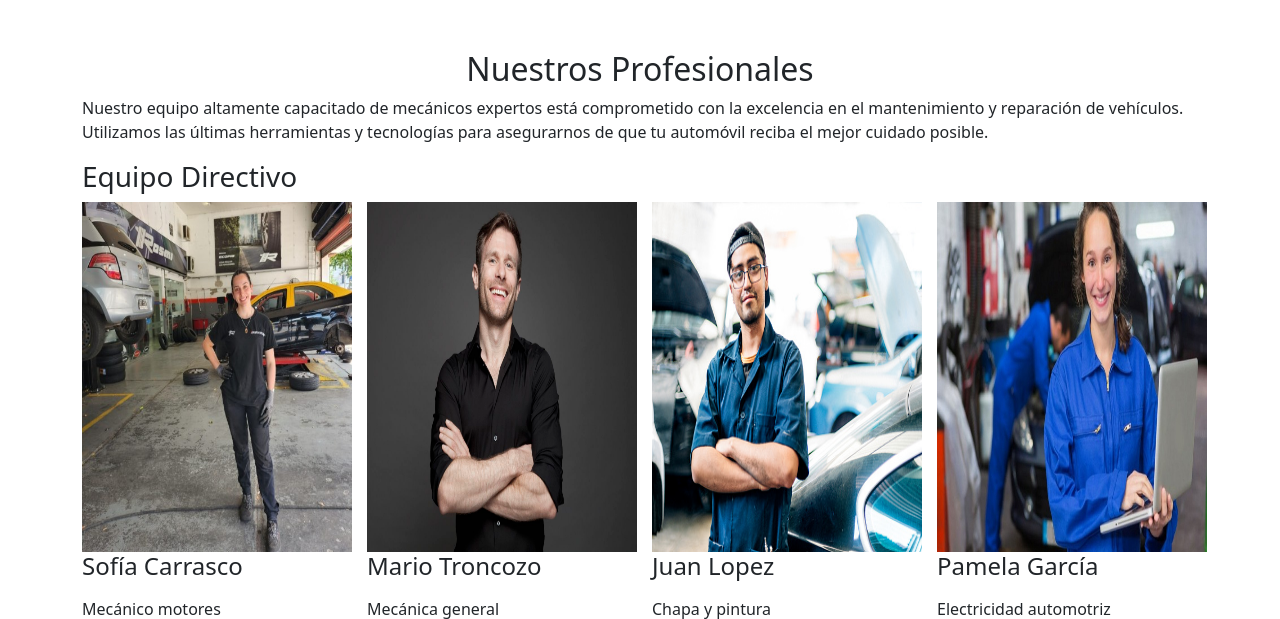
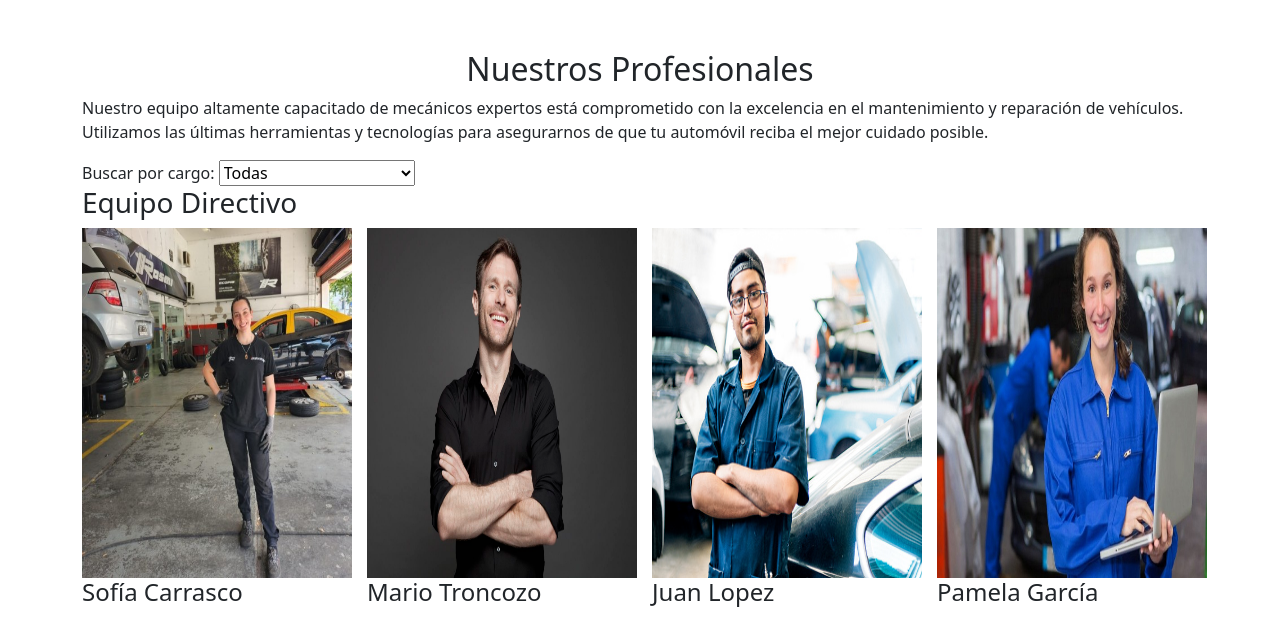
Before and after one commit to BarbaraAlegria/ProgramacionWeb, a Django app: page /pagmecanicos/ in a window 1280 px wide. Shown: the part 84-703 px from the top of the page. Run offline with Django 4.2, Linux system fonts and the light colour scheme; data comes from the database, SQL or seed files in the repository; both versions use the stored data as it was after the commit; some libraries are stand-ins or nearby versions.

Commit message:
select mecanico django

```diff
--- a/tallermecanico/appweb/templates/pagmecanicos.html
+++ b/tallermecanico/appweb/templates/pagmecanicos.html
@@ -2,20 +2,43 @@
 {% load static %}
 
 {% block contenido %}
+<script>
+  function filtrar(observacion)
+  {
+      window.location.href="/pagmecanicos?nom_cargo="+$('#filter_cargo').val();
+  }
+</script>
 
 <div class="container" style="margin-top: 50px">
   <center><h2>Nuestros Profesionales</h2></center>
   <p>Nuestro equipo altamente capacitado de mecánicos expertos está comprometido con la excelencia en el mantenimiento y
     reparación de vehículos. Utilizamos las últimas herramientas y tecnologías para asegurarnos de que tu automóvil reciba
     el mejor cuidado posible.</p>
+
+    <label for="filter_cargo">Buscar por cargo:</label>
+<select name="filter_cargo" id="filter_cargo" onchange="filtrar()">
+  <option value="">Todas</option>
+  {% for cargo in cargos %}
+    <option value="{{ cargo.nombre }}">{{ cargo.nombre }}</option>
+  {% endfor %}
+</select>
+
+
+
+
+    {% for mecanico in mecanicos %}
+      <!-- Mostrar información del mecánico -->
+    {% endfor %}
+
   <div id="profesionales_excelencia" class="row">
     <div class="cont-profesionales col-lg-12 col-md-12 col-sm-12 col-xs-12">
       <h3>Equipo Directivo</h3>
+
       <div class="cont-listado row">
-
 
         {% for p in mecanicos %}
         <div class="col-lg-3 col-md-3 col-sm-6 col-xs-12">
+
           <div class="prof int">
             <figure>
               <a href="#">
--- a/tallermecanico/appweb/views.py
+++ b/tallermecanico/appweb/views.py
@@ -1,5 +1,5 @@
 from django.shortcuts import render, redirect, get_object_or_404
-from .models import Mecanico,Atencion,list_categoria
+from .models import Mecanico,Atencion,list_categoria,Cargo
 from .forms import ContactoForm, MecanicoForm, AtencionForm
 from django.contrib.auth.models import User, Group
 from django.contrib.auth import authenticate, login
@@ -234,12 +234,37 @@ def pagscanner(request):
 
 
 
+
+
+def lista_atenciones_aprobadas(request):
+    aten=None
+    id_cat=request.GET.get('id_cat', '')
+    if id_cat != '':
+        aten = Atencion.objects.filter(Estado=1,categoria=id_cat)
+    else:
+        aten = Atencion.objects.filter(Estado=1)
+    data = {
+        "aten" : aten,
+        "list_categoria":list_categoria
+    }
+    return render(request, "atencionesAprobadas.html",data)
+
+
+
 def pagmecanicos(request):
-    #se crea una variable llamada mecanicos
-    mecanicos = Mecanico.objects.all()
-   #creamos un objeto para enviar al template
-    data={
-       'mecanicos':mecanicos
-   }
+    mecanicos = None
+    nombreCargo = request.GET.get('nom_cargo', '')
+    cargos = Cargo.objects.all()
+
+    if nombreCargo != '':
+        mecanicos = Mecanico.objects.filter(cargo__nombre=nombreCargo)
+    else:
+        mecanicos = Mecanico.objects.all()
+
+    data = {
+        'mecanicos': mecanicos,
+        'cargos': cargos,
+        'nombreCargo': nombreCargo
+    }
 
     return render(request, "pagmecanicos.html", data)
```
Also changed, not shown: tallermecanico/db.sqlite3.
